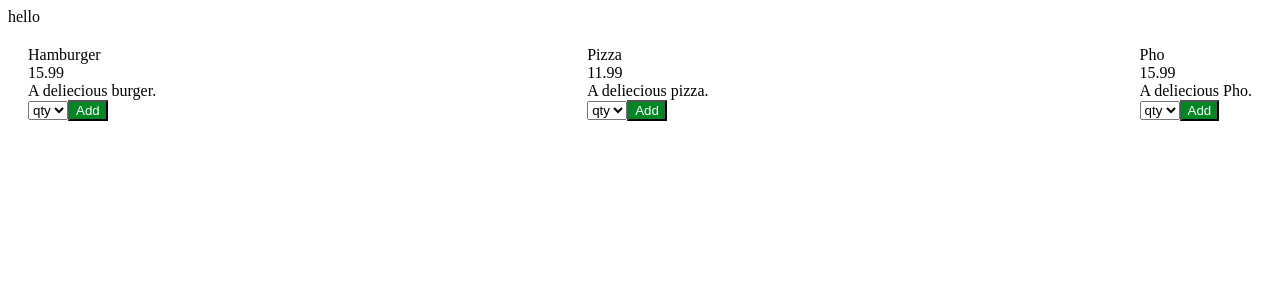
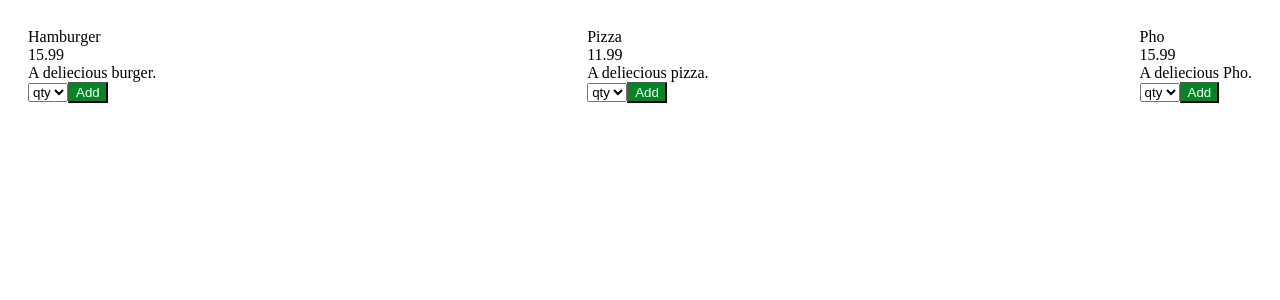
Before and after one commit to jwnbt/rwflb, a React (Create React App) app: page / in a window 1280 px wide. Shown: the top 300 px of the page. Built offline with nearby package versions, Linux system fonts and the light colour scheme.

Commit message:
add function to generate random word.

```diff
--- a/package.json
+++ b/package.json
@@ -6,6 +6,7 @@
     "@testing-library/jest-dom": "^5.16.2",
     "@testing-library/react": "^12.1.3",
     "@testing-library/user-event": "^13.5.0",
+    "random-words": "^1.1.2",
     "react": "^17.0.2",
     "react-dom": "^17.0.2",
     "react-scripts": "5.0.0",
--- a/src/App.js
+++ b/src/App.js
@@ -1,4 +1,5 @@
 import { useRef, useState } from "react";
+import randomWords from "randomWords";
 import "./App.css";
 
 const items = [
@@ -71,11 +72,13 @@ function Item(props) {
 }
 
 function App() {
-  const reffy = useRef(null);
-  console.log(reffy);
+  const [ranWrd, setRanWord] = useState("");
+  const handleClick = () => {
+    setRanWord(randomWords());
+  };
   return (
-    <div>
-      hello
+    <div onClick={handleClick}>
+      {ranWrd}
       <ItemCards />
     </div>
   );
```
Also changed, not shown: 1 other file (tests, documents, lock files or other folders).
